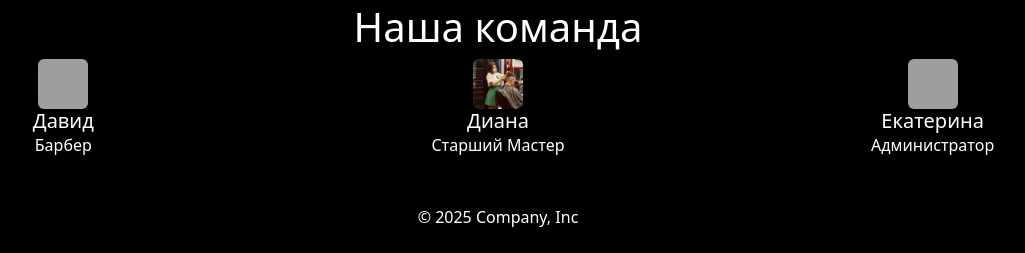
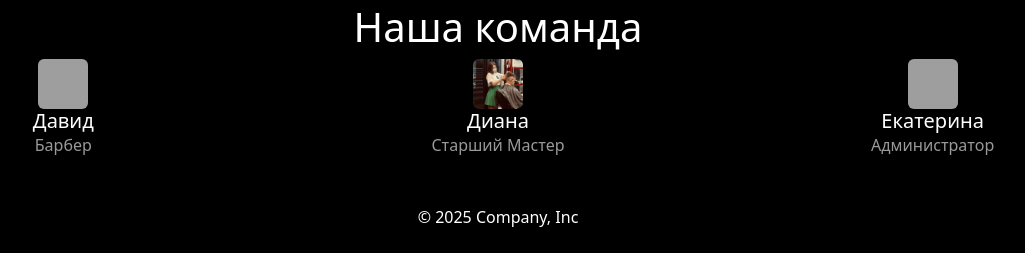
Before and after one commit to Rarraty/BARBER, a Flask app: page / in a window 1280 px wide. Shown: the part 905-1158 px from the top of the page, without its empty margins (142-1167 px from the left). Run offline with Flask 3, Linux system fonts and the light colour scheme; some libraries are stand-ins or nearby versions; grey boxes are pictures that could not be loaded.

Commit message:
Update base.html
5.0

```diff
--- a/templates/base.html
+++ b/templates/base.html
@@ -30,6 +30,10 @@
       background-position: center;
       filter: blur(5px);
       z-index: -1;
+      background-attachment: fixed; /* Сделать фон статичным */
+    }
+    .less-visible {
+      opacity: 0.6; /* Сделать текст более прозрачным */
     }
   </style>
 </head>
@@ -87,8 +91,7 @@
         <img src="https://sun1-18.userapi.com/s/v1/ig2/A9bQ5ERxqIlxZ4NUsDsukzhJK-mNNpt0brm1BtKNRRTxcHAl0z7iYts5yQKjr0MoK0TQtnXrVxvBe2IQu4msKSND.jpg?size=400x400&quality=95&crop=251,215,2058,2058&ava=1?size=400x400&quality=95&crop=251,215,2058,2058&ava=1?size=1628x2160&quality=95&sign=3b980d927ce97e4e1a8c52ac45796601&type=album" alt="Давид" class="card-img-top rounded" style="width: 50px; height: 50px; object-fit: cover;">
         <div class="card-body">
           <h5 class="card-title text-gold">Давид</h5>
-          <p class="card-text">Барбер</p>
-
+          <p class="card-text less-visible">Барбер</p> <!-- Сделать текст более прозрачным -->
         </div>
       </div>
     </div>
@@ -98,8 +101,7 @@
         <img src="/static/Diana.jpeg" alt="Диана" class="card-img-top rounded" style="width: 50px; height: 50px; object-fit: cover;">
         <div class="card-body">
           <h5 class="card-title text-gold">Диана</h5>
-          <p class="card-text">Старший Мастер</p>
-
+          <p class="card-text less-visible">Старший Мастер</p> <!-- Сделать текст более прозрачным -->
         </div>
       </div>
     </div>
@@ -109,8 +111,7 @@
         <img src="https://sun9-64.userapi.com/impg/0g3uzkfyMh4LJFzK_15jylWjx98oxcqX5957hA/lSfD4_a-e08.jpg?size=2316x2316&quality=95&sign=7a5e1f11cbb83215da5569b37f4d6928&type=album" alt="Катя" class="card-img-top rounded" style="width: 50px; height: 50px; object-fit: cover;">
         <div class="card-body">
           <h5 class="card-title text-gold">Екатерина</h5>
-          <p class="card-text">Администратор</p>
-
+          <p class="card-text less-visible">Администратор</p> <!-- Сделать текст более прозрачным -->
         </div>
       </div>
     </div>
```
